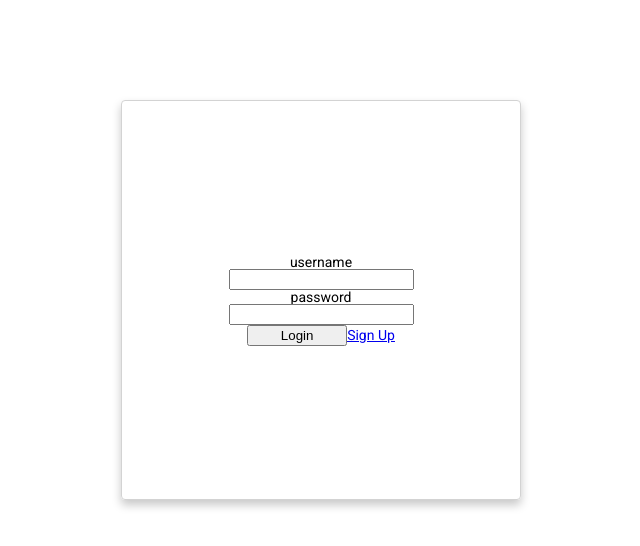
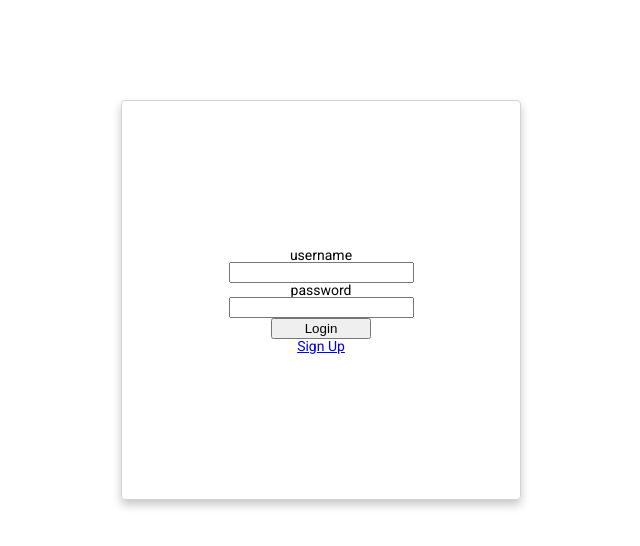
Before and after one commit to dgbailey/kbweb, a React (Create React App) app: page / in a window 1280 px wide. Shown: the top 546 px of the page, without its empty margins (319-959 px from the left). Built offline with nearby package versions, Linux system fonts and the light colour scheme; no server answers.

Commit message:
Tests added for Login
-Login is connected to the redux store.
-Test checks for successful mount and authcheck on mount.

```diff
--- a/src/Login.js
+++ b/src/Login.js
@@ -9,11 +9,12 @@ import { preFlightAuthStatus } from './actions/preflightAuthStatus';
 export const Login = () => {
 	const loginStatus = useSelector((state) => state.loginStatus);
 	const [ credentials, setCredentials ] = useState({ username: '', password: '' });
+
+	const dispatch = useDispatch();
 	const history = useHistory();
-	const dispatch = useDispatch();
-
 	useEffect(
 		() => {
+			console.log('preflight');
 			preFlightAuthStatus(dispatch, history);
 			//when first mounts check cookie status. Sends GET request to preflight url and return status
 		},
@@ -50,12 +51,11 @@ export const Login = () => {
 					className="input password"
 					type="password"
 				/>
-				<Link>
-					<button onClick={sendCredentials} className="login-btn">
-						Login
-					</button>
-					<Link to="/signup">Sign Up</Link>
-				</Link>
+
+				<button onClick={sendCredentials} className="login-btn">
+					Login
+				</button>
+				<Link to="/signup">Sign Up</Link>
 			</StyledLogin>
 		);
 	}
```
Also changed, not shown: package.json (+5 -12 lines), src/setupTests.js (+4 -0 lines), src/utilities/test-utils.js (+22 -0 lines), 2 other files (tests, documents, lock files or other folders).
